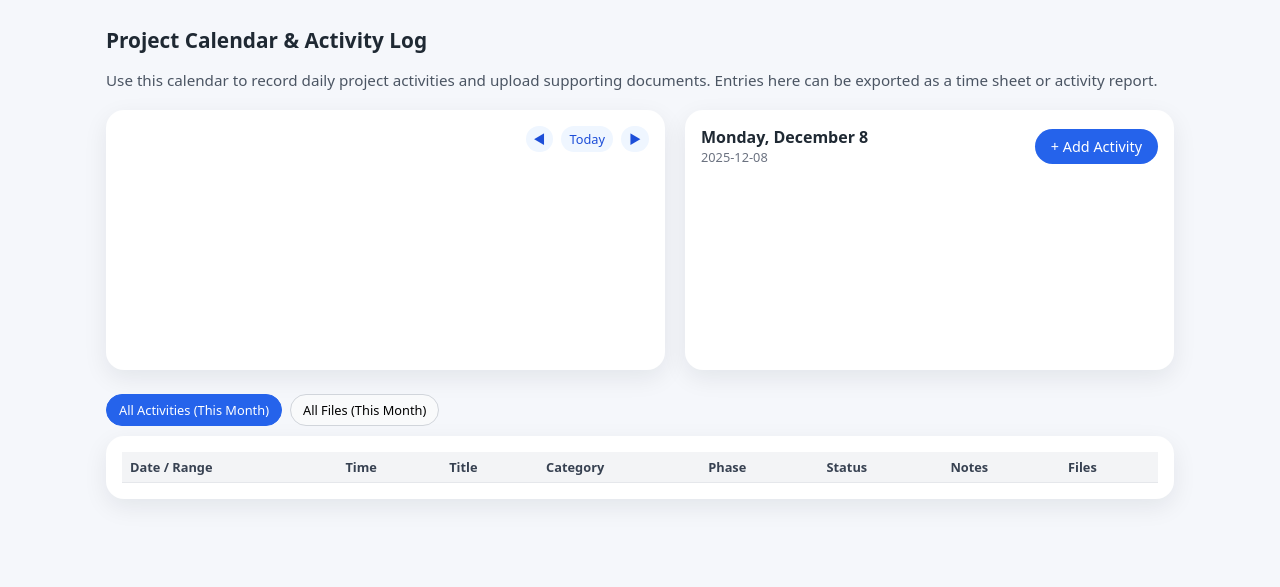
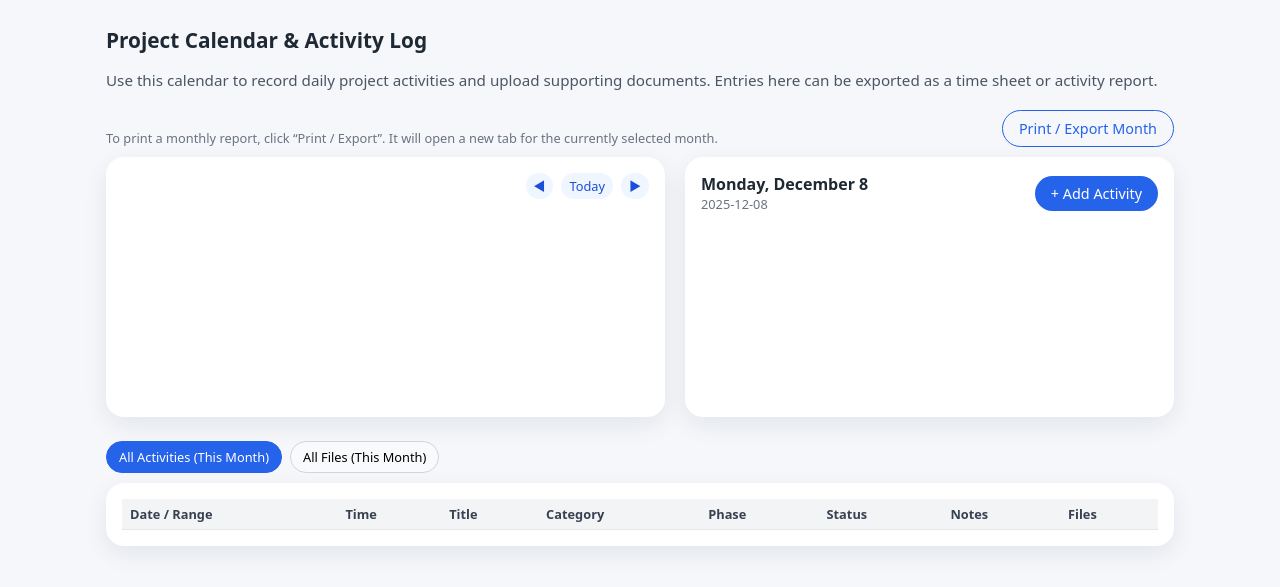
Before and after one commit to Zux12/PLGA-Portal, a website: page public/staff-dashboard.html in a window 1280 px wide. Shown: the part 85-672 px from the top of the page. Drawn offline with Linux system fonts and the light colour scheme; no server answers.

Commit message:
Update staff-dashboard.html

```diff
--- a/public/staff-dashboard.html
+++ b/public/staff-dashboard.html
@@ -22,6 +22,20 @@
           supporting documents. Entries here can be exported as a time sheet or
           activity report.
         </p>
+
+  <div class="print-controls" style="margin-bottom: 10px;">
+    <span style="font-size:0.8rem;color:#6b7280;">
+      To print a monthly report, click “Print / Export”. It will open a new tab for the currently selected month.
+    </span>
+    <button
+      type="button"
+      class="btn-small btn-outline"
+      id="openPrintViewBtn"
+    >
+      Print / Export Month
+    </button>
+  </div>
+
 
         <div class="dashboard-layout">
           <!-- Calendar panel -->
```
